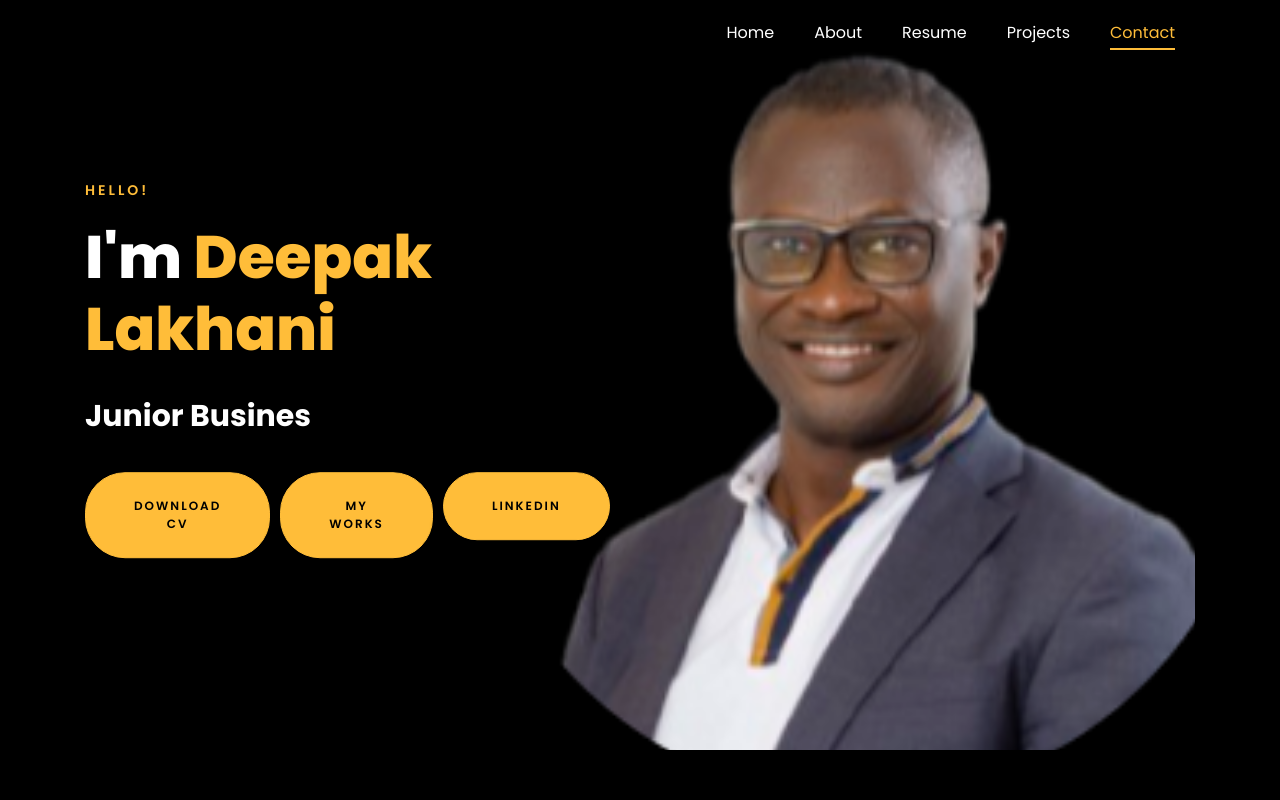
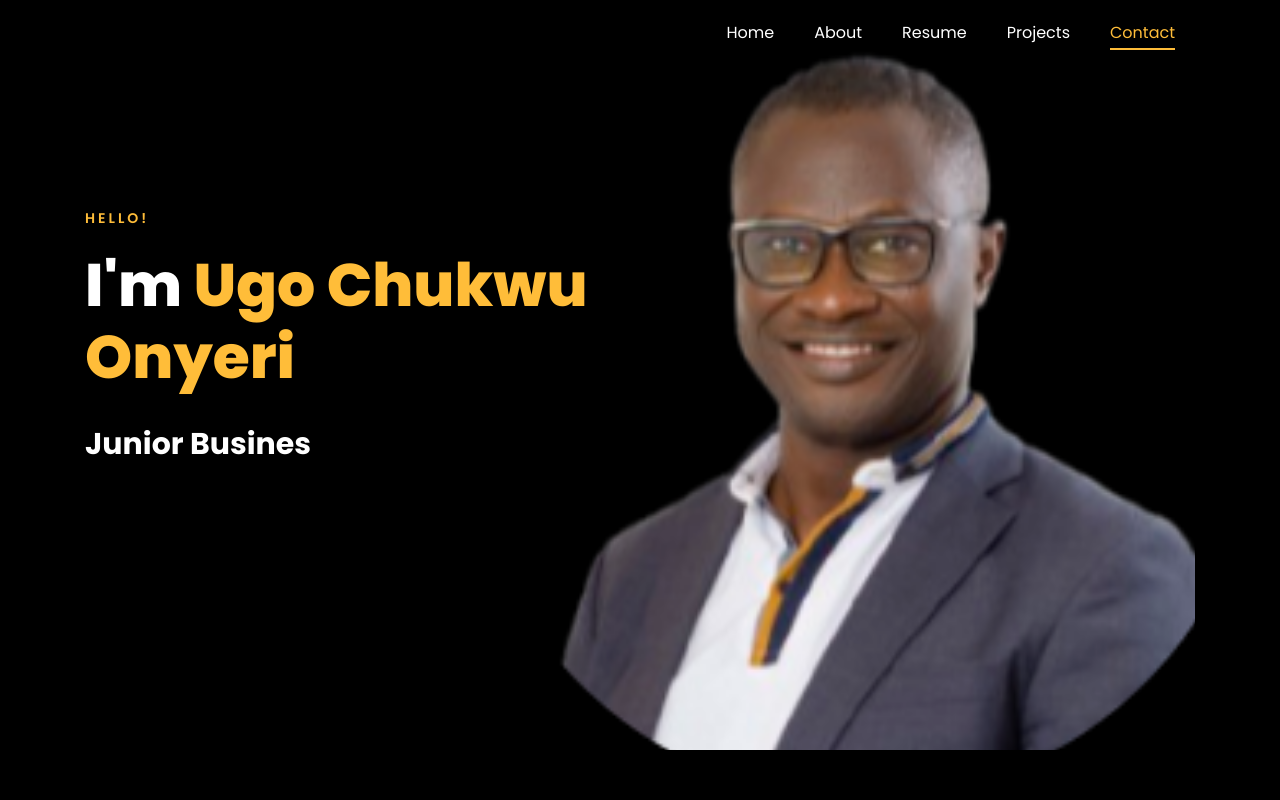
Before and after one commit to ugochukwuonyeri/ugochukwuonyeri.github.io, a plain HTML site: page index.html in a window 1280 px wide. Shown: the top 800 px of the page. Drawn offline with Linux system fonts and the light colour scheme; files whose address does not match are found by name.

Commit message:
Update index.html

```diff
--- a/index.html
+++ b/index.html
@@ -1,7 +1,7 @@
 <!DOCTYPE html>
 <html lang="en">
   <head>
-    <title>Deepak Lakhani Portfolio</title>
+    <title>Ugo Chukwu Onyeri Portfolio</title>
     <meta charset="utf-8">
     <meta name="viewport" content="width=device-width, initial-scale=1, shrink-to-fit=no">
 
@@ -147,7 +147,7 @@
 		          <div class="one-forth d-flex  align-items-center ftco-animate" data-scrollax=" properties: { translateY: '70%' }">
 		          	<div class="text">
 		          		<span class="subheading">Hello!</span>
-			            <h1 class="mb-4 mt-3">I'm <span>Deepak Lakhani</span></h1>
+			            <h1 class="mb-4 mt-3">I'm <span>Ugo Chukwu Onyeri</span></h1>
 
 						<!-- Element to contain animated typing -->
 						<span id="typing-animation"></span>
@@ -191,9 +191,9 @@
 						<!-- <h2 class="d-flex" style="margin-bottom: 0">With over 5 years of experience</h2> -->
 						<!-- <br> -->
 						<div style="display: flex; gap: 10px;">
-						<p><a href="https://mega.nz/file/DVZQkADD#buVsHNXx0LAP2cBC3WvXdHbUhpVjvcCj7eKhcfcIjtc" class="btn btn-primary py-4 px-5">Download CV</a></p>
-			            <p><a href="https://github.com/dklakhani" class="btn btn-primary py-4 px-5">My works</a></p>
-						<p><a href="https://www.linkedin.com/in/deepaklakhani94" class="btn btn-primary py-4 px-5">LinkedIn</a></p>
+						<p></p>
+			            <p>/p>
+						<p></p>
 		            </div>
 		          </div>
 	        	</div>
```
